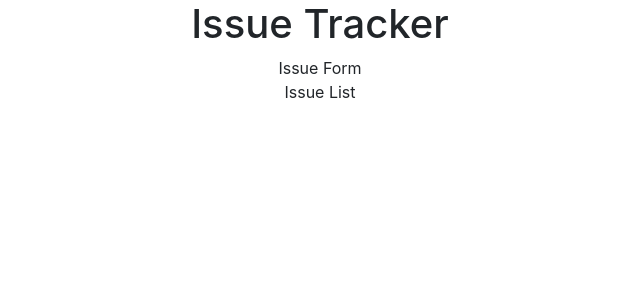
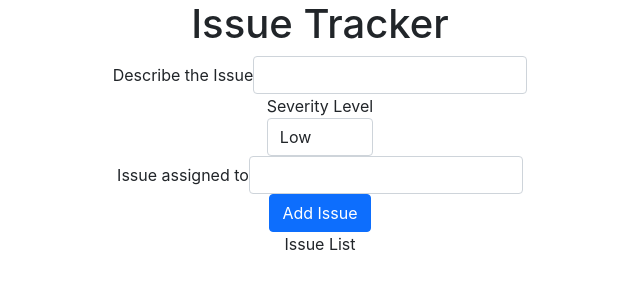
Before and after one commit to blondfro/issue-tracker, a React (Create React App) app: page / in a window 1280 px wide. Shown: the top 300 px of the page, without its empty margins (320-960 px from the left). Built offline with nearby package versions, Linux system fonts and the light colour scheme.

Commit message:
created basic form functionality.

```diff
--- /dev/null
+++ b/src/components/common/Button.js
@@ -0,0 +1,16 @@
+import React from 'react';
+
+const Button = ({ id, type, classes, handleClick, value}) => {
+    return (
+        <button
+            id={id}
+            type={type}
+            className={classes}
+            onClick={handleClick}
+        >
+            {value}
+        </button>
+    );
+};
+
+export default Button;
--- a/src/components/common/CheckboxInputField.js
+++ b/src/components/common/CheckboxInputField.js
@@ -1,13 +1,16 @@
 import React from 'react';
 
-const CheckboxInputField = ({ label, options, handleChange}) => {
+const CheckboxInputField = ({ label, name, options, value, labelText, onChange}) => {
     return (
         <div className="form-group">
             <label htmlFor={label}>
+                {labelText}
                 <select
                     id={label}
+                    name={name}
                     className="form-control"
-                    onChange={handleChange}
+                    value={value}
+                    onChange={onChange}
                 >
                     {options.map(option =>
                         <option key={option} value={option}>{option}</option>
--- a/src/components/common/TextInputField.js
+++ b/src/components/common/TextInputField.js
@@ -1,15 +1,17 @@
 import React from 'react';
 
-const TextInputField = ({ label, type, placeholder, handleChange}) => {
+const TextInputField = ({ label, name, labelText, value, onChange}) => {
     return (
         <div className="form-group">
-            <label htmlFor={label}>
+            {labelText}
+            <label htmlFor={name}>
                 <input
-                    type={type}
+                    name={name}
                     className="form-control"
+                    type="text"
                     id={label}
-                    placeholder={placeholder}
-                    onChange={handleChange}
+                    value={value}
+                    onChange={onChange}
                 />
             </label>
         </div>
--- a/src/components/issues/issueForm/IssueForm.js
+++ b/src/components/issues/issueForm/IssueForm.js
@@ -1,10 +1,80 @@
-import React from 'react';
+import React, {useState} from 'react';
+import { v4 as uuidv4 } from "uuid";
+
+import TextInputField from "../../common/TextInputField";
+import CheckboxInputField from "../../common/CheckboxInputField";
+import Button from "../../common/Button";
 
 const IssueForm = () => {
+    const [ issue, setIssue ] = useState({
+        _id: 0,
+        description: "",
+        severity: "",
+        assignedTo: "",
+        createdAt: ""
+    })
+    const severityOptions = ["Low", "Medium", "High"]
+
+    const handleChange = (event) => {
+        const { name, value } = event.target;
+        setIssue((prevIssue) => (
+            {
+                ...prevIssue,
+                [name]: value
+            }
+        ))
+    }
+
+    const handleSubmit = (event) => {
+        event.preventDefault();
+
+        setIssue(prevIssue => ({
+            ...prevIssue,
+            _id: uuidv4(),
+            createdAt: Date.now()
+        }));
+
+        setIssue({
+            _id: 0,
+            description: "",
+            severity: "",
+            assignedTo: "",
+            createdAt: ""
+        })
+    }
+
     return (
-        <div>
-            Issue Form
-        </div>
+        <form id="issueInputForm">
+            <TextInputField
+                label="issueDescInput"
+                name="description"
+                labelText="Describe the Issue"
+                value={issue.description}
+                onChange={handleChange}
+            />
+            <CheckboxInputField
+                label="issueSeverityInput"
+                name="severity"
+                labelText="Severity Level"
+                options={severityOptions}
+                value={issue.severity}
+                onChange={handleChange}
+            />
+            <TextInputField
+                label="issueAssignedToInput"
+                name="assignedTo"
+                labelText="Issue assigned to"
+                value={issue.assignedTo}
+                onChange={handleChange}
+            />
+            <Button
+                id="submitBtn"
+                type="submit"
+                classes="btn btn-primary"
+                handleClick={handleSubmit}
+                value="Add Issue"
+            />
+        </form>
     );
 };
 
```
Also changed, not shown: src/components/header/headerStyles.css (added).
